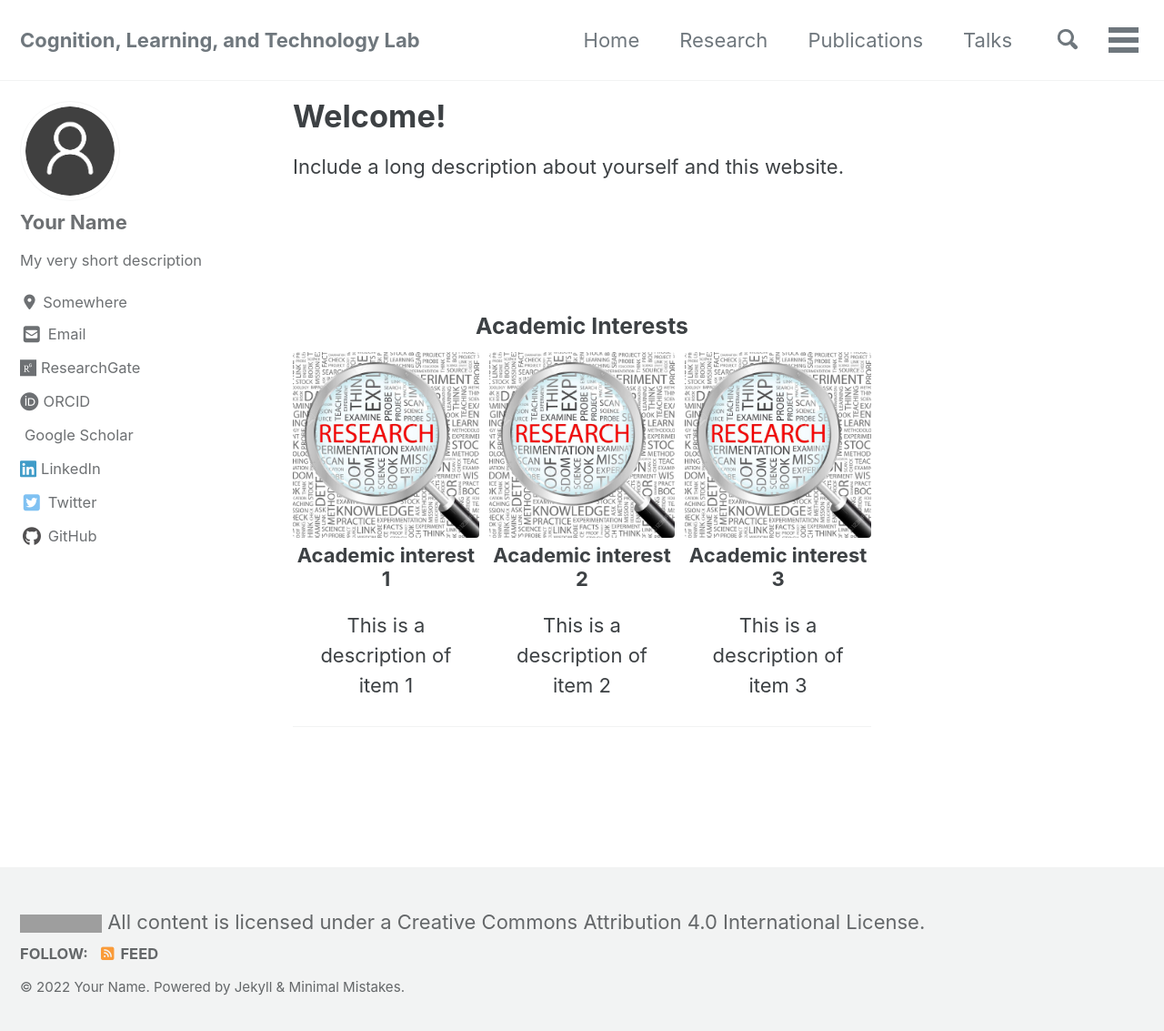
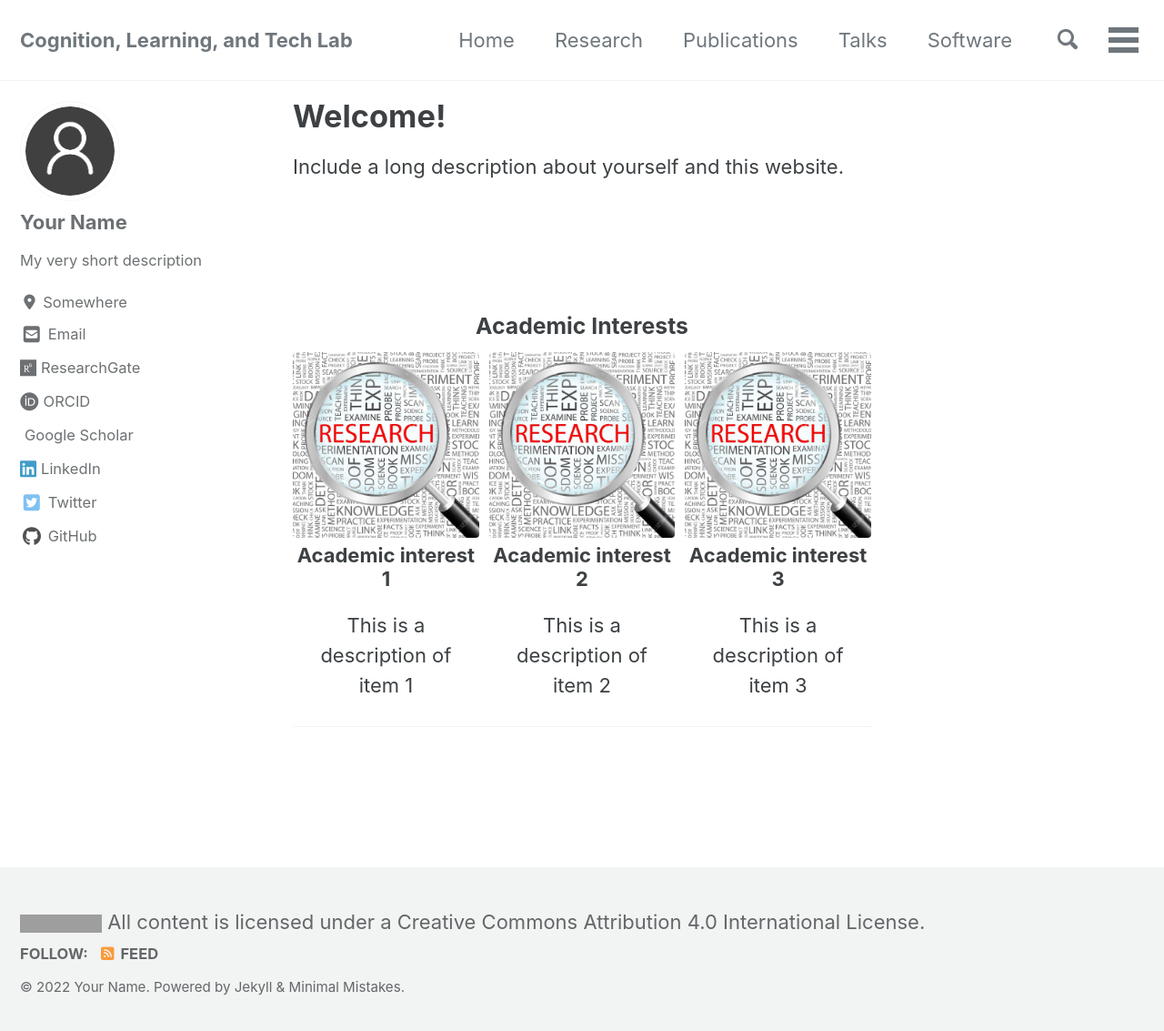
Before and after one commit to cognition-health-technology-lab/chtlab.github.io, a Jekyll site: the page built from _pages/index.md, in a window 1280 px wide and 1141 px high. Shown: the top 1133 px of the window at 91% size. Built offline with Jekyll 4.4.1, drawn with Linux system fonts in a browser that asks for light colours; cached includes are drawn as plain includes; nearby versions of some CDN libraries; a style sheet for code colours, icons or effects is not loaded; grey boxes are pictures that could not be loaded.

Commit message:
Shorten site's title

```diff
--- a/_config.yml
+++ b/_config.yml
@@ -12,7 +12,7 @@
 # Basic info
 ##################################################
 locale                   : "en-US"
-title                    : "Cognition, Learning, and Technology Lab"
+title                    : "Cognition, Learning, and Tech Lab"
 subtitle                 : # site tagline that appears below site title in masthead
 title_separator          : "-"
 name                     : "Your Name"
```
